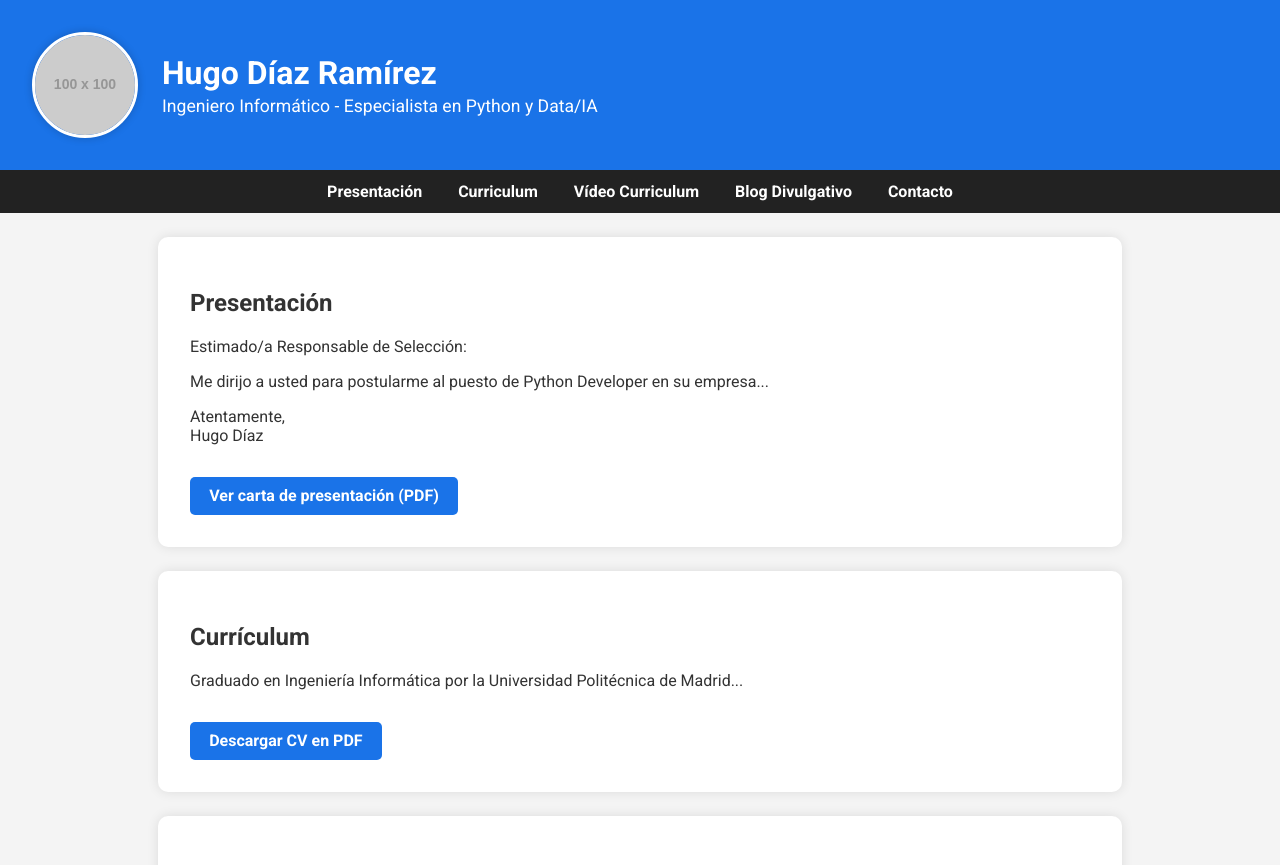
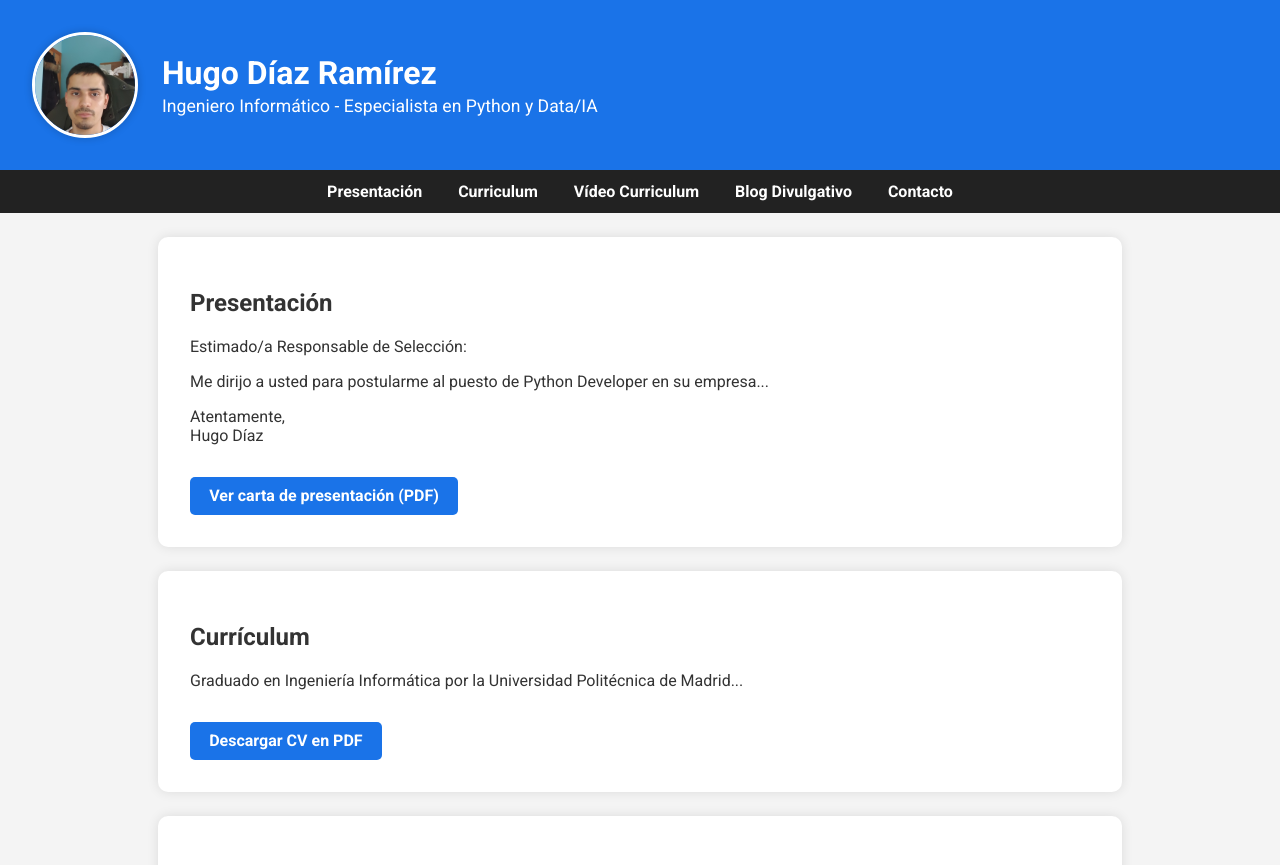
Before and after one commit to Caugil/cv-web-hugo-diaz, a plain HTML site: page index.html in a window 1280 px wide. Shown: the top 865 px of the page. Drawn offline with Linux system fonts and the light colour scheme; placeholder pictures from the web are drawn by us.

Commit message:
Update index.html

```diff
--- a/index.html
+++ b/index.html
@@ -113,7 +113,7 @@
 <body>
   <header>
     <div class="header-content">
-      <img class="profile-img" src="https://via.placeholder.com/100" alt="Foto de Hugo Díaz" />
+      <img class="profile-img" src="foto.jpg" alt="Foto de Hugo Díaz" />
       <div class="header-text">
         <h1>Hugo Díaz Ramírez</h1>
         <p>Ingeniero Informático - Especialista en Python y Data/IA</p>
```
